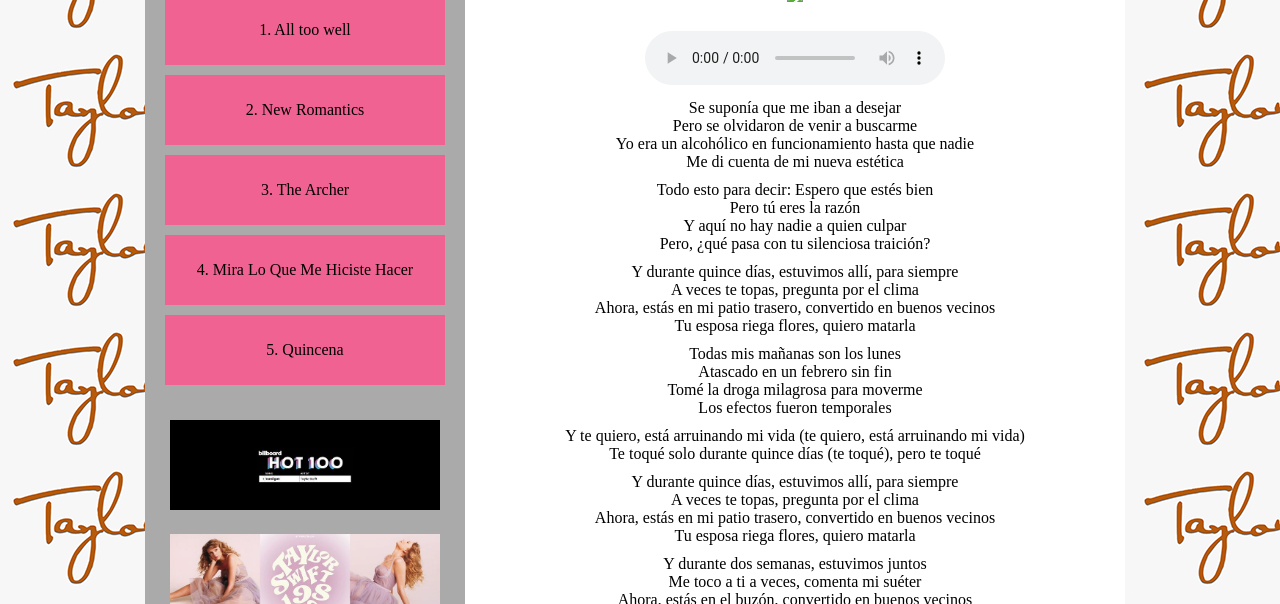
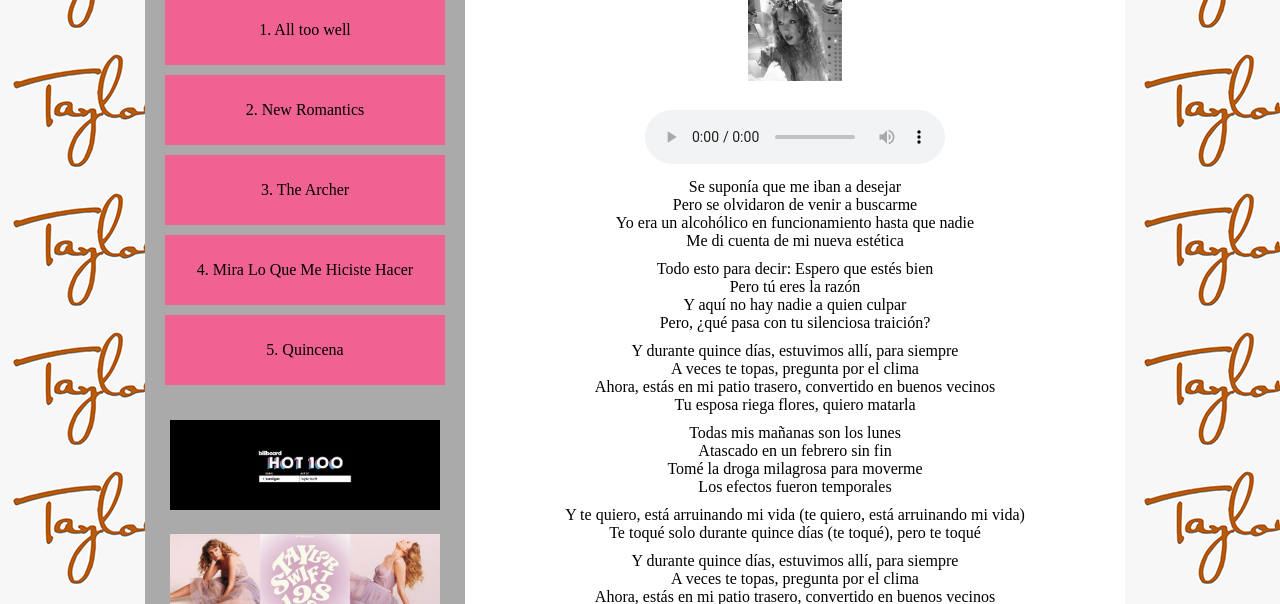
Before and after one commit to crisalcantara22/cancionero, a plain HTML site: page cancion5.html in a window 1280 px wide. Shown: the part 241-845 px from the top of the page. Drawn offline with Linux system fonts and the light colour scheme.

Commit message:
Update cancion5.html

```diff
--- a/cancion5.html
+++ b/cancion5.html
@@ -72,7 +72,7 @@
     <b>Quincena</b>
    <p></p>
 
-<img src="img/quincena.JPG" width="15%" heigth="15%">
+<img src="quincena.JPG" width="15%" heigth="15%">
    <p></p>
 
    <p>
```
